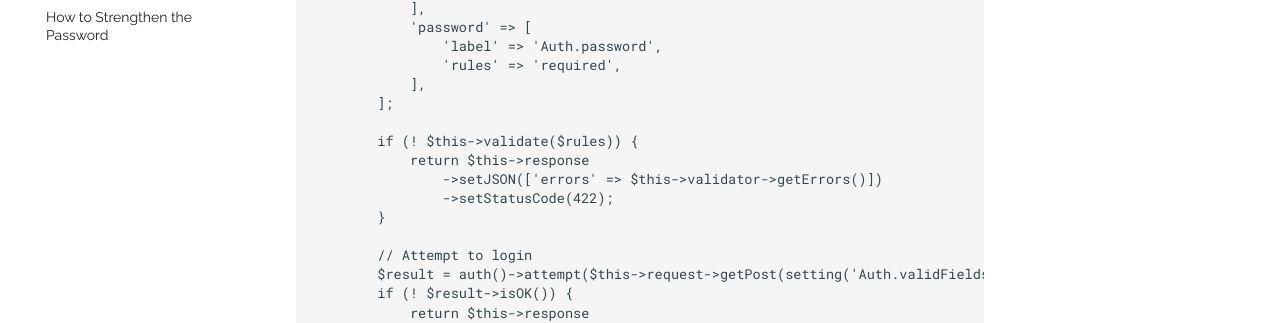
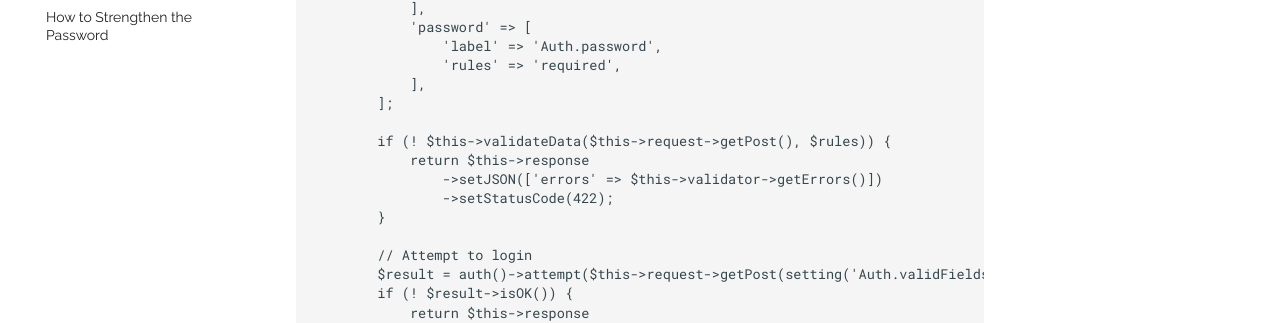
Before and after one commit to codeigniter4/shield, an MkDocs documentation site: the page built from docs/guides/mobile_apps.md, in a window 1280 px wide and 1400 px high, scrolled down 302 px. Shown: the part 585-908 px from the top of the window. Built offline with MkDocs 1.6.1 and Material for MkDocs 9.7.7, drawn with Linux system fonts in a browser that asks for light colours; comment, search, counter and statistics services are not loaded; a style sheet for code colours, icons or effects is not loaded; some of the changed text lies outside the part shown.

Commit message:
Update mobile_apps.md
Fix validation check to only validate POST request body.

https://github.com/codeigniter4/shield/pull/695

```diff
--- a/docs/guides/mobile_apps.md
+++ b/docs/guides/mobile_apps.md
@@ -34,7 +34,7 @@ class LoginController extends BaseController
             ],
         ];
 
-        if (! $this->validate($rules)) {
+        if (! $this->validateData($this->request->getPost(), $rules)) {
             return $this->response
                 ->setJSON(['errors' => $this->validator->getErrors()])
                 ->setStatusCode(422);
```
